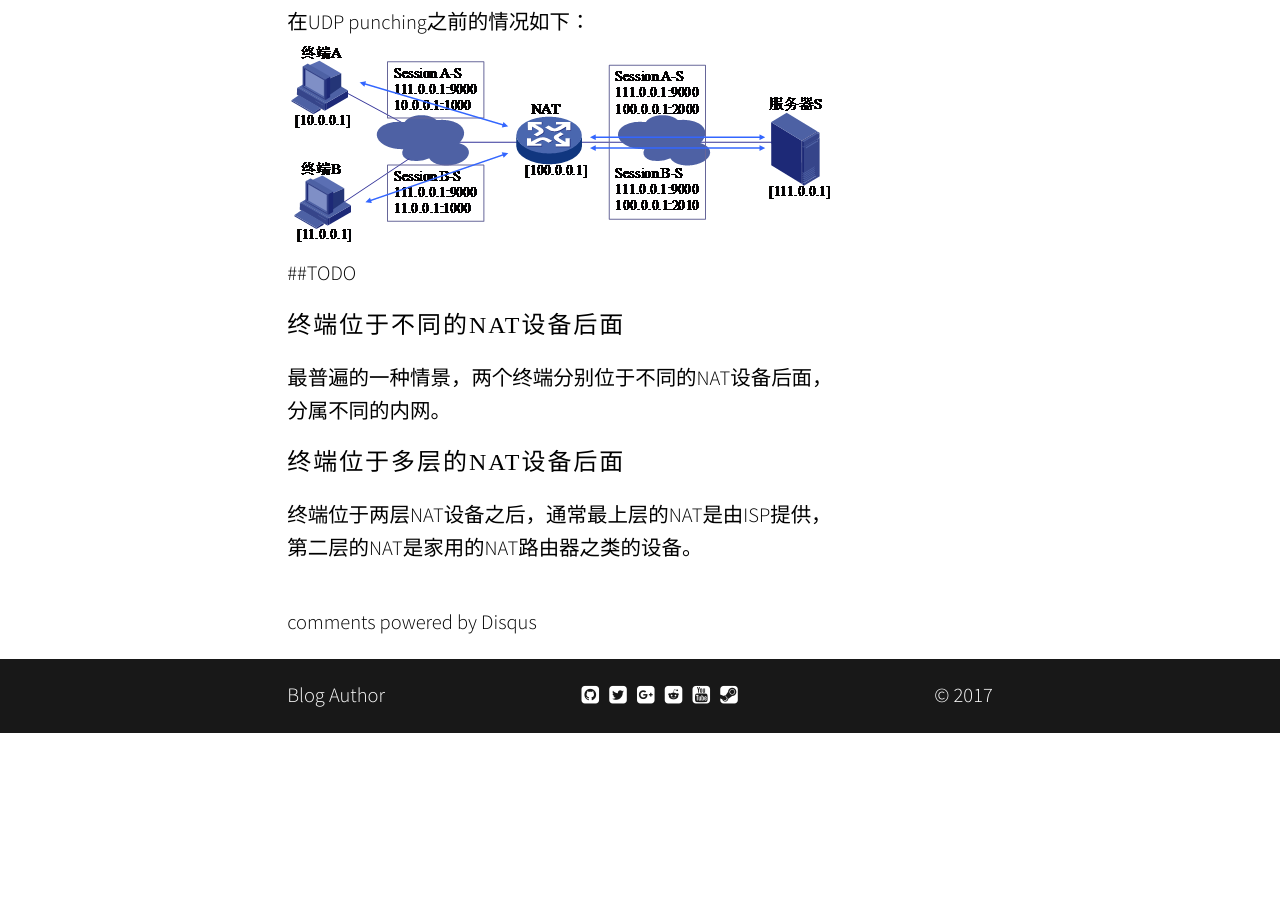
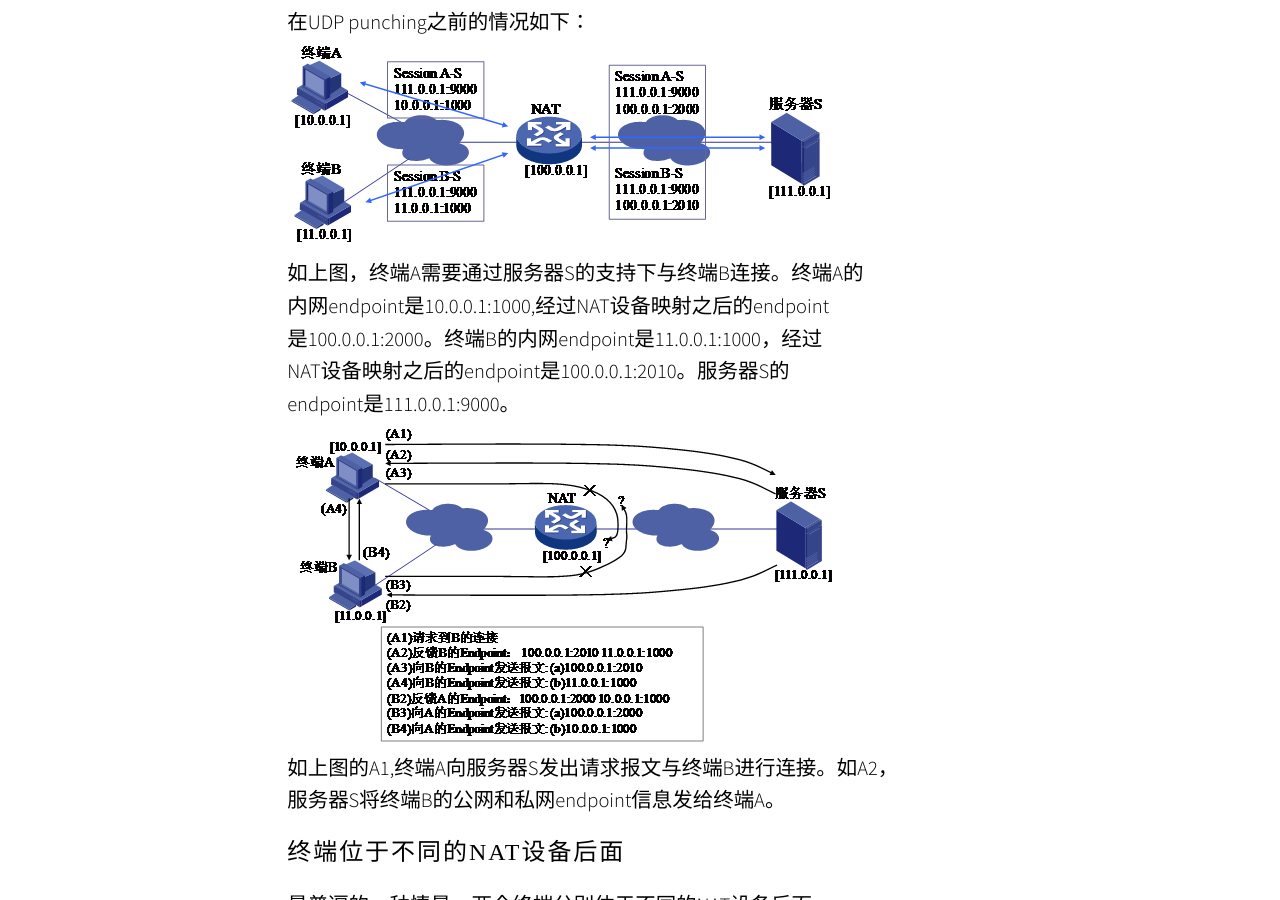
Before and after one commit to lxlenovostar/lix_blog, a Jekyll site: the page built from _posts/2017-08-03-udp-hole-punching.md, in a window 1280 px wide and 900 px high, scrolled down 1810 px. Built offline with Jekyll 4.4.1, drawn with Linux system fonts in a browser that asks for light colours; nearby versions of some CDN libraries; some web fonts are replaced; comment, search, counter and statistics services are not loaded; before the commit the page ends 2543 px from its top, so only the background shows below that.

Commit message:
1.upd hole punching

```diff
--- a/_posts/2017-08-03-udp-hole-punching.md
+++ b/_posts/2017-08-03-udp-hole-punching.md
@@ -49,7 +49,16 @@
 最“简单”的一种场景。
 在UDP punching之前的情况如下：
 ![](https://raw.githubusercontent.com/lxlenovostar/lix_blog/gh-pages/images/2017-08-03-udp-hole-punching-1.png)
-##TODO
+如上图，终端A需要通过服务器S的支持下与终端B连接。终端A的
+内网endpoint是10.0.0.1:1000,经过NAT设备映射之后的endpoint
+是100.0.0.1:2000。终端B的内网endpoint是11.0.0.1:1000，经过
+NAT设备映射之后的endpoint是100.0.0.1:2010。服务器S的
+endpoint是111.0.0.1:9000。
+![](https://raw.githubusercontent.com/lxlenovostar/lix_blog/gh-pages/images/2017-08-03-udp-hole-punching-2.png)
+如上图的A1,终端A向服务器S发出请求报文与终端B进行连接。如A2，
+服务器S将终端B的公网和私网endpoint信息发给终端A。
+
+
 
 ### 终端位于不同的NAT设备后面
 最普遍的一种情景，两个终端分别位于不同的NAT设备后面，
```
